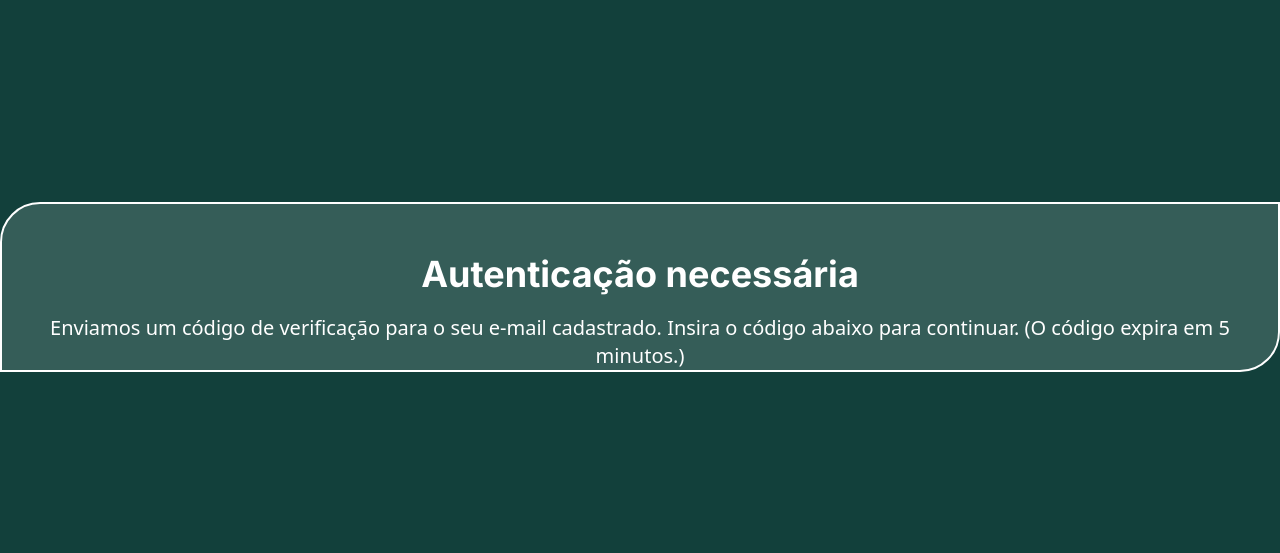
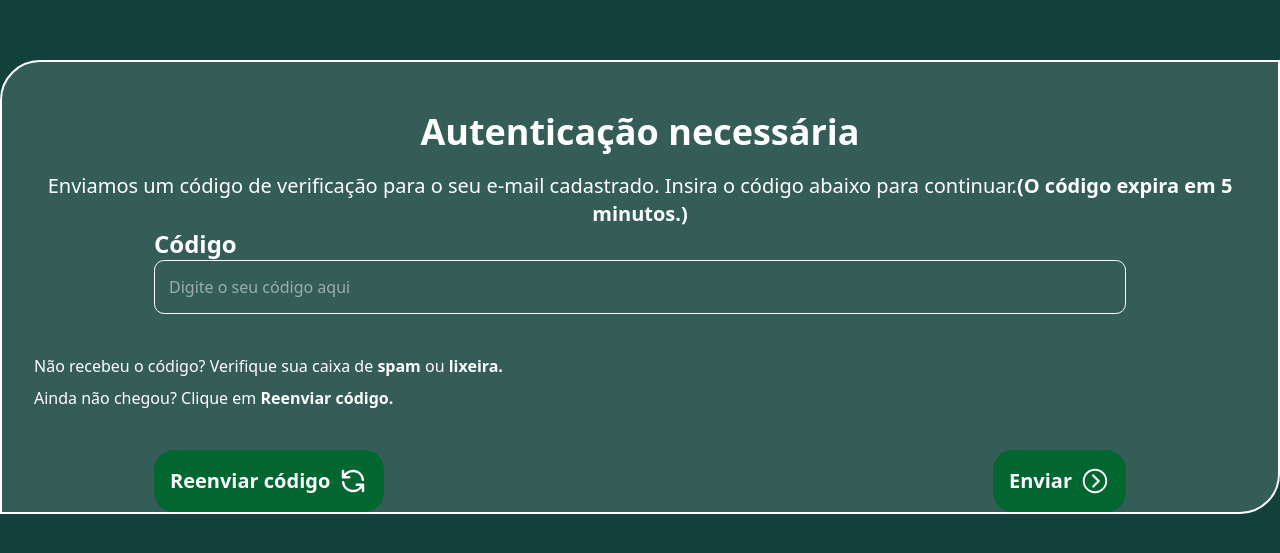
Before and after one commit to BSM-Global-Solution/evolvere, a React (Vite) app: page /autenticacao in a window 1280 px wide. Shown: the part 113-666 px from the top of the page. Built offline with nearby package versions, Linux system fonts and the light colour scheme; a web font is replaced by a local one.

Commit message:
feat(Autenticacao): feito a criação do formulário para envio do código

```diff
--- a/src/routes/Autenticacao/index.tsx
+++ b/src/routes/Autenticacao/index.tsx
@@ -1,21 +1,78 @@
+import { HiOutlineRefresh } from "react-icons/hi";
 import ContainerTransparente from "../../components/ContainerTransparente/indeex";
+import { IoIosArrowDropright } from "react-icons/io";
 
 export default function Autenticacao() {
     return (
-        <section className="flex justify-center items-center w-full h-screen bg-tertiary-700">
-            <ContainerTransparente width={185}>
+        <section className="flex justify-center items-center w-full min-h-screen bg-tertiary-700">
+            <ContainerTransparente width={185} className="gap-15 font-inter">
                 <header className="flex flex-col gap-5 items-center">
                     <h1 className="
-                        text-4xl font-bold font-inter
+                        text-4xl font-bold
                     ">
                         Autenticação necessária
                     </h1>
                     <p className="text-center text-xl">
                         Enviamos um código de verificação para o seu e-mail cadastrado.
                         Insira o código abaixo para continuar.
-                        (O código expira em 5 minutos.)
+                        <span className="font-bold">(O código expira em 5 minutos.)</span>
                     </p>
                 </header>
+
+                <form className="flex flex-col gap-10 w-full">
+                    <div className="flex flex-col w-full px-30">
+                        <label className="text-2xl font-bold">Código</label>
+                        <input
+                        type="number"
+                        placeholder="Digite o seu código aqui"
+                        className="w-full border border-white p-3.5 rounded-[10px] outline-none"
+                        />
+                    </div>
+                    <div className="flex flex-col gap-2 text-md">
+                        <p>
+                            Não recebeu o código? Verifique sua caixa de
+                            <span className="font-bold"> spam </span>
+                            ou
+                            <span className="font-bold"> lixeira.</span>
+                        </p>
+                        <p>
+                            Ainda não chegou? Clique em
+                            <span className="font-bold"> Reenviar código.</span>
+                        </p>
+                    </div>
+                    <ul className="px-30 flex justify-between font-bold">
+                        <li>
+                            <button
+                            title="Clique aqui para reenviar o código"
+                            className="
+                                flex gap-2 items-center
+                                bg-green-800 p-4 rounded-[20px]
+                                text-xl hover:btn-hover-green-800
+                                cursor-pointer
+                            ">
+                                Reenviar código
+                                <span>
+                                    <HiOutlineRefresh size={30}/>
+                                </span>
+                            </button>
+                        </li>
+                        <li>
+                            <button
+                            title="Clique aqui para enviar o código"
+                            className="
+                                flex gap-2 items-center
+                                bg-green-800 p-4 rounded-[20px]
+                                text-xl hover:btn-hover-green-800
+                                cursor-pointer
+                            ">
+                                Enviar
+                                <span>
+                                    <IoIosArrowDropright size={30} />
+                                </span>
+                            </button>
+                        </li>
+                    </ul>
+                </form>
             </ContainerTransparente>
         </section>
     )
```
